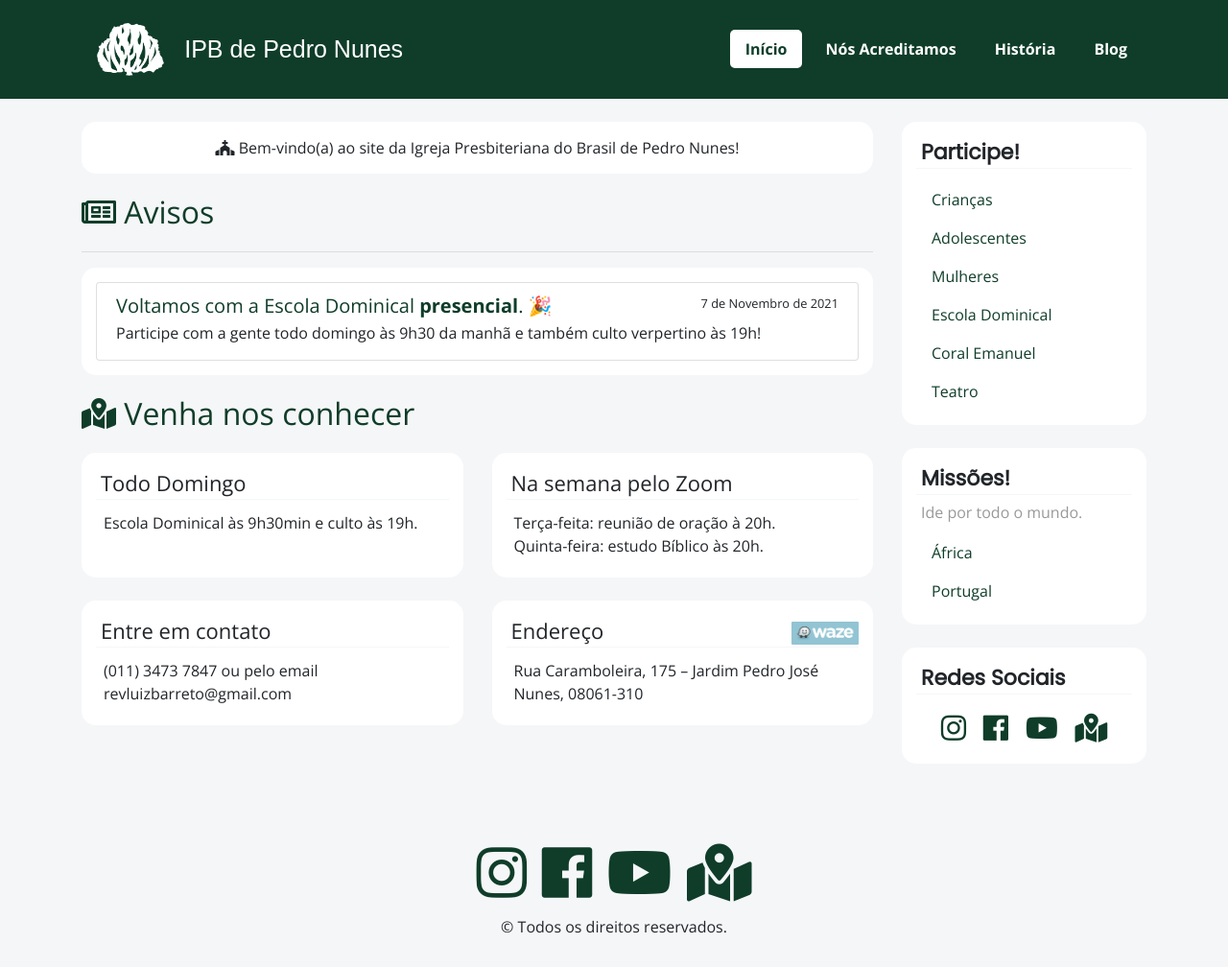
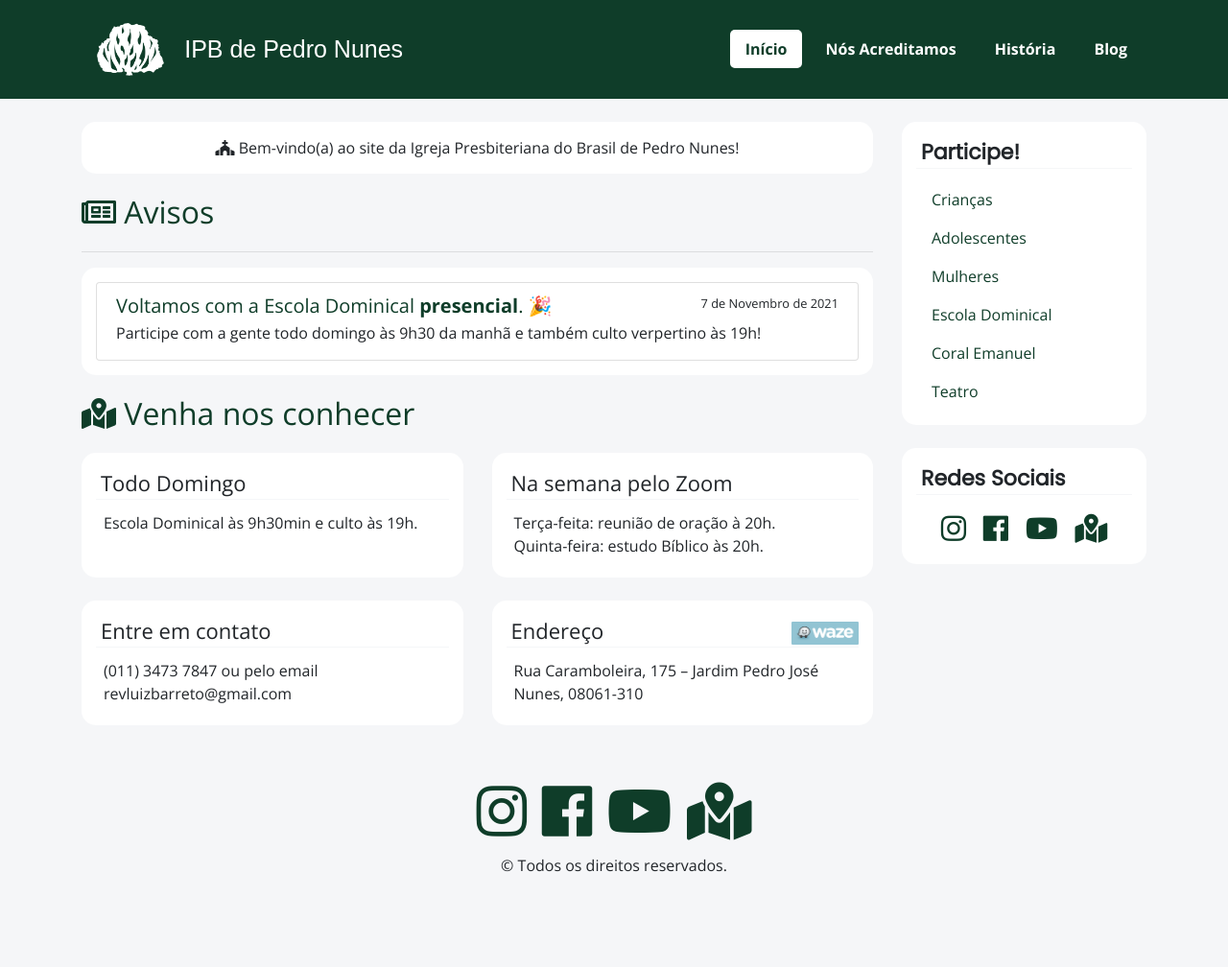
Before and after one commit to lucasprag/ipbpedronunes, a Jekyll site: the page built from index.html, in a window 1280 px wide. Shown: the whole page at 96% size. Built offline with Jekyll 4.4.1, drawn with Linux system fonts in a browser that asks for light colours; nearby versions of some CDN libraries; after the commit the page ends 944 px from its top, so only the background shows below that.

Commit message:
Hide mission menu for now

```diff
--- a/_includes/sidebar.html
+++ b/_includes/sidebar.html
@@ -32,24 +32,24 @@
     </nav>
   </div>
 
-  <div class="card mb-4">
-    <div class="card-title title">
-      Missões!
-    </div>
-    <div class="card-subtitle">
-      Ide por todo o mundo.
-    </div>
+  <!--<div class="card mb-4">-->
+  <!--  <div class="card-title title">-->
+  <!--    Missões!-->
+  <!--  </div>-->
+  <!--  <div class="card-subtitle">-->
+  <!--    Ide por todo o mundo.-->
+  <!--  </div>-->
 
-    <nav class="nav nav-pills flex-column">
-      <a class="nav-link {% if page.url == '/africa.html' %}active{% endif %}" href="/africa.html">
-        África
-      </a>
+  <!--  <nav class="nav nav-pills flex-column">-->
+  <!--    <a class="nav-link {% if page.url == '/africa.html' %}active{% endif %}" href="/africa.html">-->
+  <!--      África-->
+  <!--    </a>-->
 
-      <a class="nav-link {% if page.url == '/portugal.html' %}active{% endif %}" href="/portugal.html">
-        Portugal
-      </a>
-    </nav>
-  </div>
+  <!--    <a class="nav-link {% if page.url == '/portugal.html' %}active{% endif %}" href="/portugal.html">-->
+  <!--      Portugal-->
+  <!--    </a>-->
+  <!--  </nav>-->
+  <!--</div>-->
 
 
   <div class="card card-social-networks mb-4">
```
